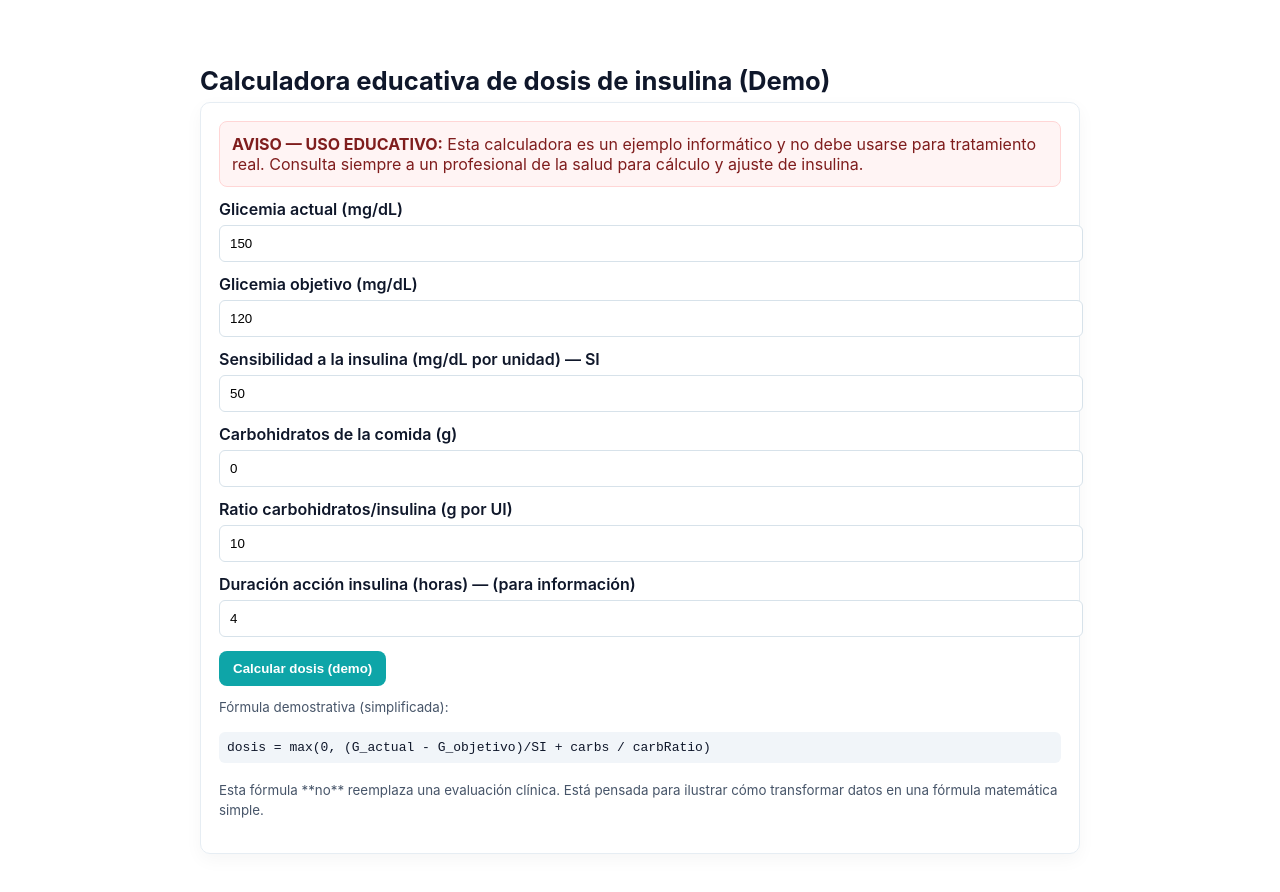
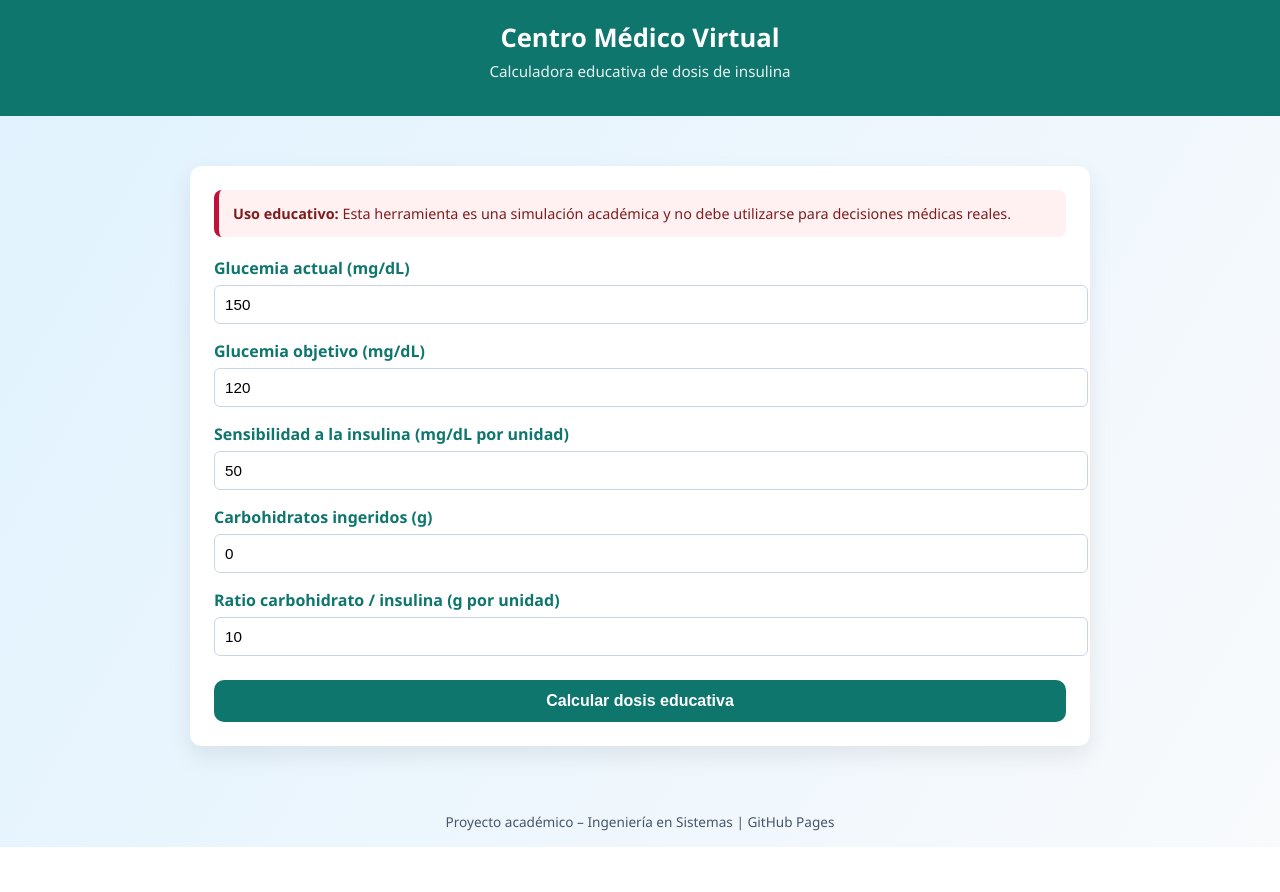
Before and after one commit to VicenteRodriguez42/VicenteRodriguez42.github.io, a plain HTML site: page index.html in a window 1280 px wide. After the commit the page ends 847 px from the top, so only its background shows below. Drawn offline with Linux system fonts and the light colour scheme.

Commit message:
Actualización del index.html

```diff
--- a/index.html
+++ b/index.html
@@ -3,81 +3,181 @@
 <head>
   <meta charset="utf-8" />
   <meta name="viewport" content="width=device-width,initial-scale=1" />
-  <title>Calculadora educativa de dosis de insulina (Demo)</title>
+  <title>Centro Médico – Calculadora Educativa de Insulina</title>
+
   <style>
-    body{font-family:Inter,system-ui,Segoe UI,Arial;max-width:880px;margin:28px auto;padding:20px;color:#0f172a}
-    h1{font-size:1.6rem;margin-bottom:6px}
-    .card{padding:18px;border-radius:10px;border:1px solid #e6edf3;box-shadow:0 6px 18px rgba(14,30,37,.04)}
-    label{display:block;margin-top:12px;font-weight:600}
-    input[type=number], input[type=text], select{width:100%;padding:10px;border-radius:6px;border:1px solid #d7e2ea;margin-top:6px}
-    button{margin-top:14px;padding:10px 14px;border-radius:8px;border:0;background:#0ea5a8;color:white;font-weight:700;cursor:pointer}
-    .result{margin-top:14px;padding:12px;background:#f8fafc;border-left:4px solid #60a5fa}
-    .disclaimer{background:#fff4f4;color:#7f1d1d;padding:12px;border-radius:8px;margin-bottom:12px;border:1px solid #ffd6d6}
-    small{color:#475569}
+    body {
+      font-family: "Segoe UI", Roboto, Arial, sans-serif;
+      background: linear-gradient(120deg, #e0f2fe, #f8fafc);
+      margin: 0;
+      padding: 0;
+      color: #0f172a;
+    }
+
+    header {
+      background: #0f766e;
+      color: white;
+      padding: 20px;
+      text-align: center;
+    }
+
+    header h1 {
+      margin: 0;
+      font-size: 1.6rem;
+    }
+
+    header p {
+      margin-top: 6px;
+      font-size: 0.95rem;
+      opacity: 0.9;
+    }
+
+    main {
+      max-width: 900px;
+      margin: 30px auto;
+      padding: 20px;
+    }
+
+    .card {
+      background: white;
+      border-radius: 12px;
+      padding: 24px;
+      box-shadow: 0 10px 25px rgba(0,0,0,0.08);
+    }
+
+    .disclaimer {
+      background: #fff1f2;
+      border-left: 5px solid #be123c;
+      padding: 14px;
+      border-radius: 8px;
+      color: #7f1d1d;
+      margin-bottom: 20px;
+      font-size: 0.9rem;
+    }
+
+    label {
+      display: block;
+      margin-top: 16px;
+      font-weight: 600;
+      color: #0f766e;
+    }
+
+    input {
+      width: 100%;
+      padding: 10px;
+      margin-top: 6px;
+      border-radius: 6px;
+      border: 1px solid #cbd5e1;
+      font-size: 0.95rem;
+    }
+
+    input:focus {
+      outline: none;
+      border-color: #0f766e;
+      box-shadow: 0 0 0 2px rgba(15,118,110,0.2);
+    }
+
+    button {
+      margin-top: 24px;
+      background: #0f766e;
+      color: white;
+      padding: 12px 18px;
+      border: none;
+      border-radius: 10px;
+      font-size: 1rem;
+      font-weight: 600;
+      cursor: pointer;
+      width: 100%;
+    }
+
+    button:hover {
+      background: #115e59;
+    }
+
+    .result {
+      margin-top: 24px;
+      background: #e0f2fe;
+      border-left: 5px solid #0284c7;
+      padding: 16px;
+      border-radius: 10px;
+    }
+
+    footer {
+      text-align: center;
+      padding: 16px;
+      font-size: 0.85rem;
+      color: #475569;
+    }
   </style>
 </head>
+
 <body>
-  <h1>Calculadora educativa de dosis de insulina (Demo)</h1>
+
+<header>
+  <h1>Centro Médico Virtual</h1>
+  <p>Calculadora educativa de dosis de insulina</p>
+</header>
+
+<main>
   <div class="card">
+
     <div class="disclaimer">
-      <strong>AVISO — USO EDUCATIVO:</strong> Esta calculadora es un ejemplo informático y no debe usarse para tratamiento real. Consulta siempre a un profesional de la salud para cálculo y ajuste de insulina.
+      <strong>Uso educativo:</strong> Esta herramienta es una simulación académica y no debe utilizarse para decisiones médicas reales.
     </div>
 
-    <label>Glicemia actual (mg/dL)</label>
-    <input id="bg" type="number" placeholder="Ej. 180" value="150" />
+    <label>Glucemia actual (mg/dL)</label>
+    <input id="bg" type="number" value="150">
 
-    <label>Glicemia objetivo (mg/dL)</label>
-    <input id="target" type="number" placeholder="Ej. 120" value="120" />
+    <label>Glucemia objetivo (mg/dL)</label>
+    <input id="target" type="number" value="120">
 
-    <label>Sensibilidad a la insulina (mg/dL por unidad) — SI</label>
-    <input id="si" type="number" placeholder="Ej. 50 (mg/dL por UI)" value="50" />
+    <label>Sensibilidad a la insulina (mg/dL por unidad)</label>
+    <input id="si" type="number" value="50">
 
-    <label>Carbohidratos de la comida (g)</label>
-    <input id="carbs" type="number" placeholder="Ej. 60" value="0" />
+    <label>Carbohidratos ingeridos (g)</label>
+    <input id="carbs" type="number" value="0">
 
-    <label>Ratio carbohidratos/insulina (g por UI)</label>
-    <input id="carbRatio" type="number" placeholder="Ej. 10 (g/UI)" value="10" />
+    <label>Ratio carbohidrato / insulina (g por unidad)</label>
+    <input id="carbRatio" type="number" value="10">
 
-    <label>Duración acción insulina (horas) — (para información)</label>
-    <input id="tau" type="number" placeholder="Ej. 4" value="4" />
-
-    <button id="calc">Calcular dosis (demo)</button>
+    <button id="calc">Calcular dosis educativa</button>
 
     <div id="out" class="result" style="display:none"></div>
 
-    <p style="margin-top:10px"><small>Fórmula demostrativa (simplificada):</small></p>
-    <pre style="background:#f1f5f9;padding:8px;border-radius:6px">dosis = max(0, (G_actual - G_objetivo)/SI + carbs / carbRatio)</pre>
-    <p><small>Esta fórmula **no** reemplaza una evaluación clínica. Está pensada para ilustrar cómo transformar datos en una fórmula matemática simple.</small></p>
   </div>
+</main>
 
-  <script>
-    document.getElementById('calc').addEventListener('click', function(){
-      const bg = Number(document.getElementById('bg').value || 0);
-      const target = Number(document.getElementById('target').value || 0);
-      const si = Number(document.getElementById('si').value || 1);
-      const carbs = Number(document.getElementById('carbs').value || 0);
-      const carbRatio = Number(document.getElementById('carbRatio').value || 1);
-      const tau = Number(document.getElementById('tau').value || 4);
+<footer>
+  Proyecto académico – Ingeniería en Sistemas | GitHub Pages
+</footer>
 
-      // Fórmula simplificada (educativa):
-      const correction = (bg - target) / si;     // unidades de insulina para corregir glucemia
-      const meal = carbs / carbRatio;             // unidades para cubrir carbohidratos
-      let dose = correction + meal;
-      if (isNaN(dose)) dose = 0;
-      dose = Math.max(0, Math.round(dose*10)/10); // redondeo 1 decimal
+<script>
+  document.getElementById("calc").addEventListener("click", function () {
 
-      const out = document.getElementById('out');
-      out.style.display = 'block';
-      out.innerHTML = `
-        <strong>Dosis educativa sugerida:</strong> <span style="font-size:1.4rem">${dose} UI</span>
-        <div style="margin-top:8px">
-          <small>Desglose: corrección = ${correction.toFixed(2)} UI, cobertura comida = ${meal.toFixed(2)} UI, acción aprox. ${tau} h</small>
-        </div>
-      `;
+    const bg = Number(document.getElementById("bg").value);
+    const target = Number(document.getElementById("target").value);
+    const si = Number(document.getElementById("si").value);
+    const carbs = Number(document.getElementById("carbs").value);
+    const carbRatio = Number(document.getElementById("carbRatio").value);
 
-      // NOTA importante dentro de la UI
-      out.innerHTML += `<div style="margin-top:10px;padding:8px;border-radius:6px;background:#fffef6;border:1px solid #f0e68c"><small><strong>Nota:</strong> este cálculo es una **demostración**. No lo uses para tratamiento real.</small></div>`;
-    });
-  </script>
+    const correction = (bg - target) / si;
+    const meal = carbs / carbRatio;
+    let dose = correction + meal;
+
+    dose = Math.max(0, Math.round(dose * 10) / 10);
+
+    const out = document.getElementById("out");
+    out.style.display = "block";
+    out.innerHTML = `
+      <strong>Dosis educativa estimada:</strong>
+      <h2>${dose} UI</h2>
+      <p>
+        Corrección: ${correction.toFixed(2)} UI<br>
+        Cobertura por comida: ${meal.toFixed(2)} UI
+      </p>
+    `;
+  });
+</script>
+
 </body>
 </html>
```
